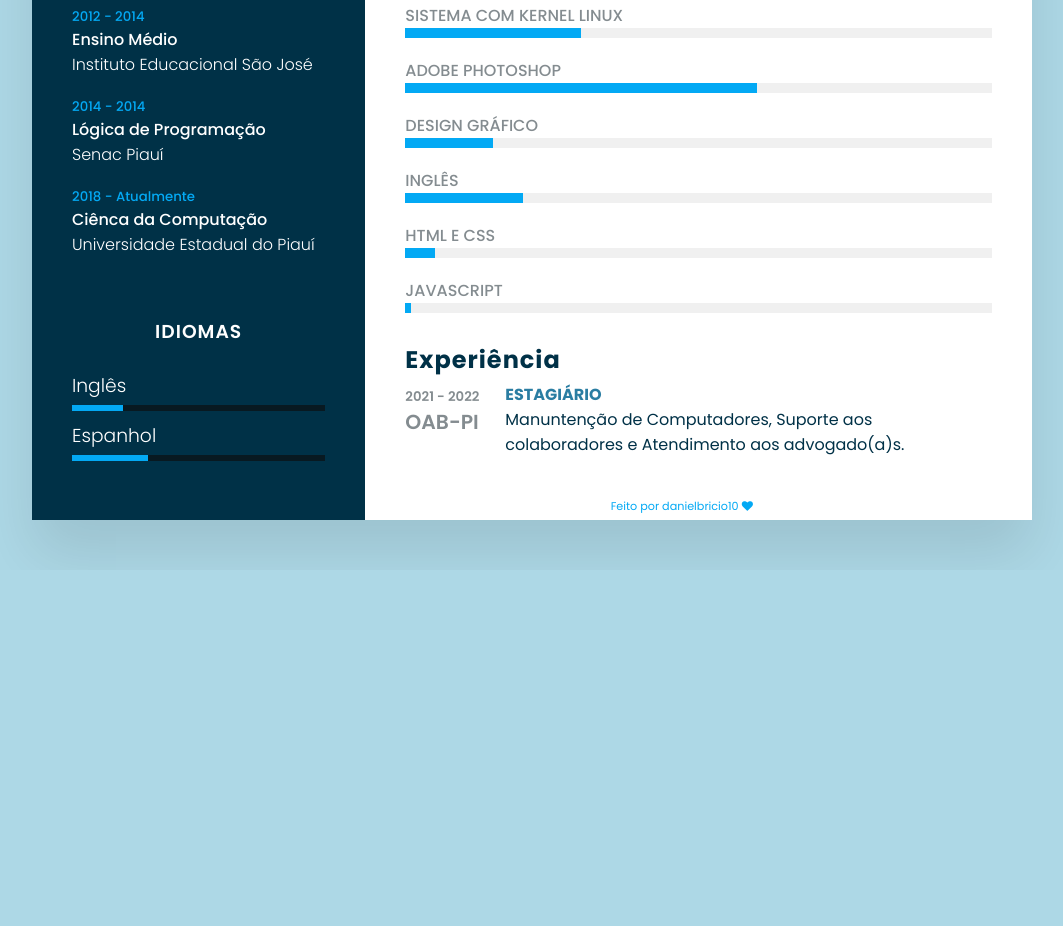
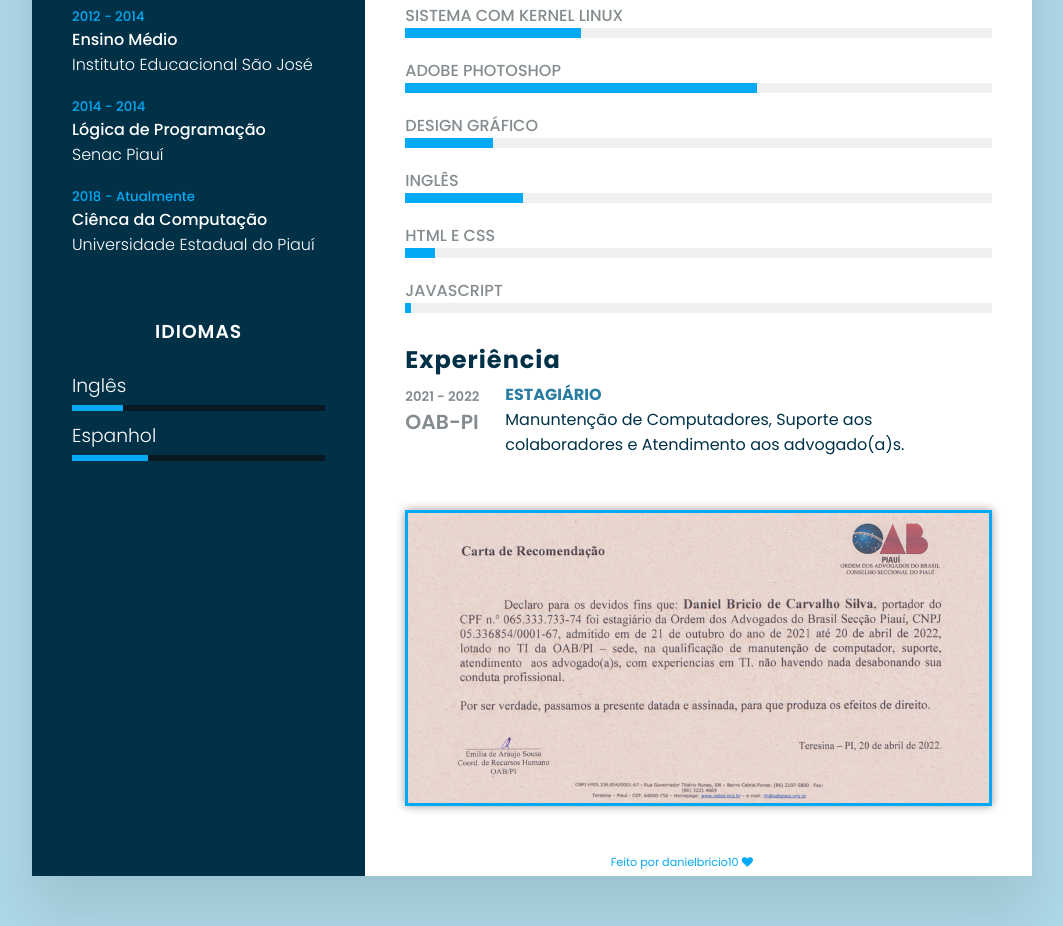
Before and after one commit to danielbricio/BricioResumeWebsite, a plain HTML site: page index.html in a window 1280 px wide. Shown: the part 981-1907 px from the top of the page, without its empty margins (108-1171 px from the left). Before the commit the page ends 1551 px from the top, so only its background shows below. Drawn offline with Linux system fonts and the light colour scheme.

Commit message:
Alterações - Adicionado Carta de Recomendação

```diff
--- a/index.html
+++ b/index.html
@@ -197,6 +197,9 @@
                 </div>
             </div>
             <!--Fim Experiênca -->
+            <div class="cart"><br><br>
+                <img src="img/1000x500.png">
+            </div>
 
             <div class="textbricio">
 
@@ -206,6 +209,7 @@
 
             </div>
 
+
         </div>
     </div>
 
--- a/style.css
+++ b/style.css
@@ -242,6 +242,14 @@
     height: 100%;
     background: #03a9f4;
 }
+.container .right_Side .cart img{
+    margin: auto;
+        width: 100%;
+        border: 3px solid #03a9f4;
+        text-align: center;
+        filter: drop-shadow(0px 0px 5px  rgb(151, 151, 151));
+
+}
 
 .container .right_Side .textbricio
 {
```
Also changed, not shown: img/1000x500.png (added).
